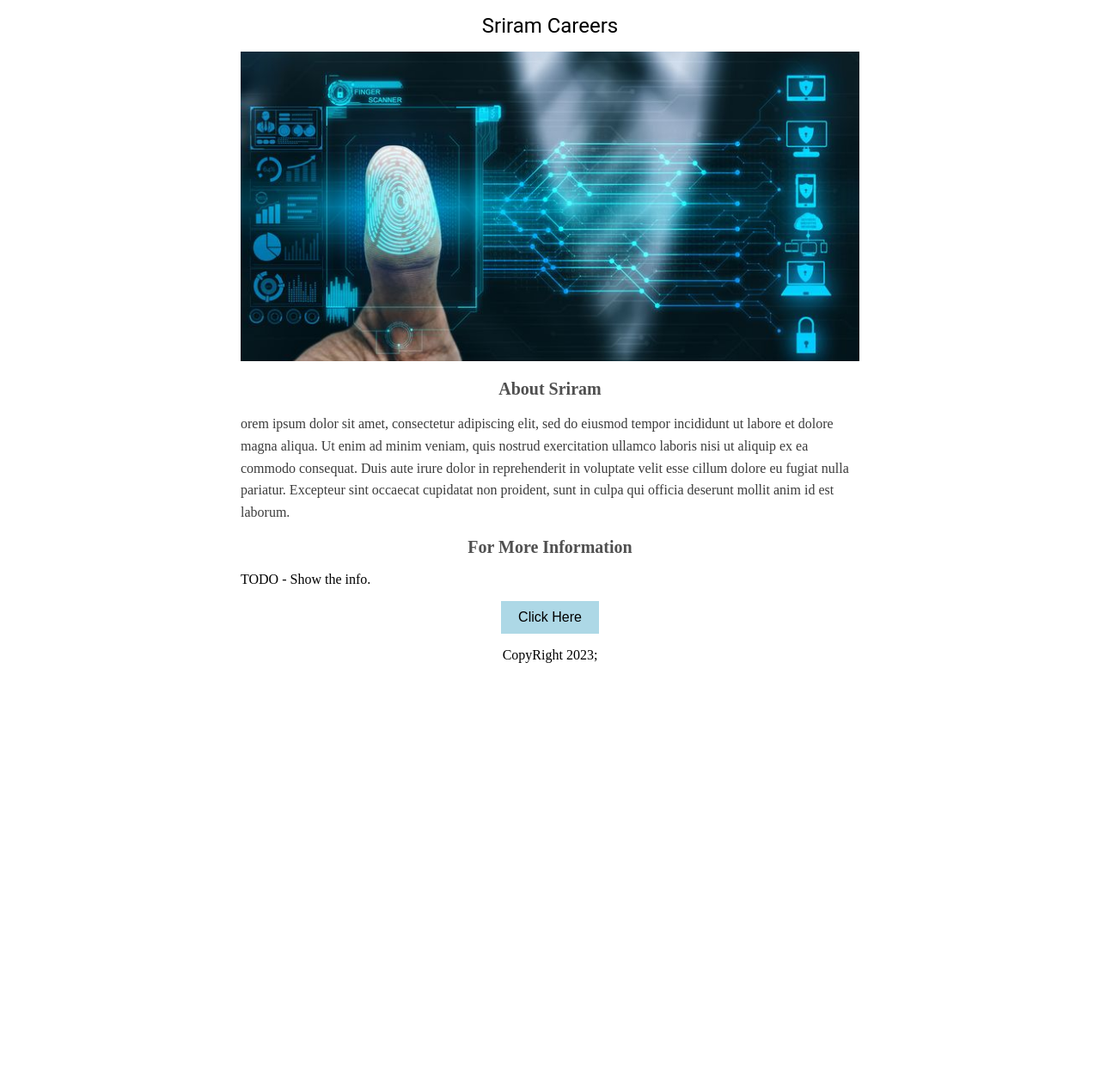
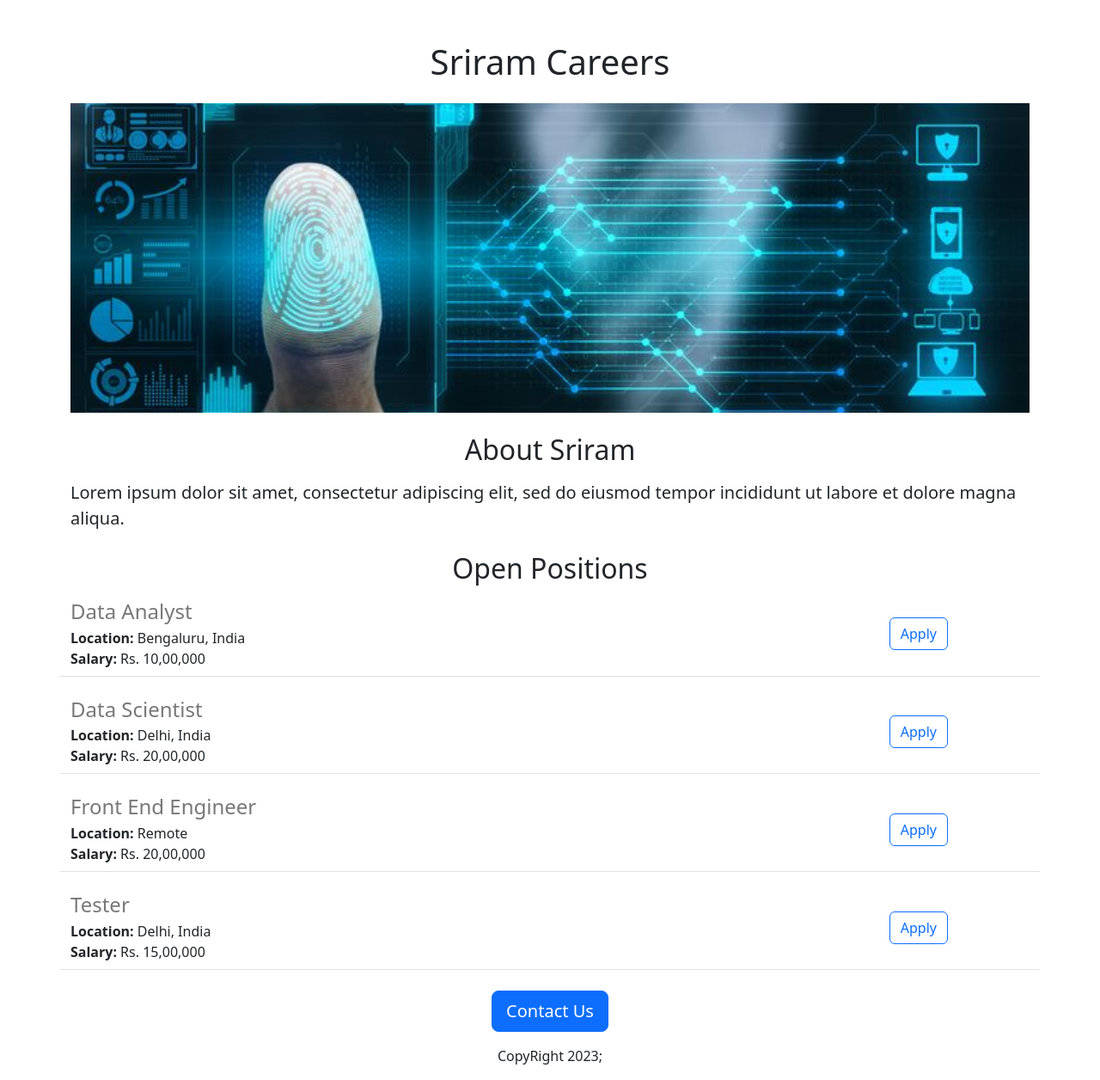
Before and after one commit to Sriram1918/Sriram-careers-website, a Flask app: page / in a window 1280 px wide. Shown: the whole page at 86% size. Before the commit the page ends 771 px from the top, so only its background shows below. Run offline with Flask 3, Linux system fonts and the light colour scheme.

Commit message:
Added dynamic data and api route

```diff
--- a/app.py
+++ b/app.py
@@ -1,10 +1,38 @@
-from flask import Flask, render_template
+from flask import Flask, render_template, jsonify
+
 app = Flask(__name__)
+
+JOBS = [{
+    'id': 1,
+    'title': 'Data Analyst',
+    'location': 'Bengaluru, India',
+    'salary': 'Rs. 10,00,000'
+}, {
+    'id': 2,
+    'title': 'Data Scientist',
+    'location': 'Delhi, India',
+    'salary': 'Rs. 20,00,000'
+}, {
+    'id': 3,
+    'title': 'Front End Engineer',
+    'location': 'Remote',
+    'salary': 'Rs. 20,00,000'
+}, {
+    'id': 4,
+    'title': 'Tester',
+    'location': 'Delhi, India',
+    'salary': 'Rs. 15,00,000'
+}]
+
 
 @app.route('/')
 def hello_world():
-    # return render_template('home.html') to render HTML
-    return render_template('home.html')  # Fixed: proper return with quotes
+    return render_template('home.html', jobs=JOBS, company_name='Sriram')
+
+
+@app.route("/api/job")
+def list_jobs():
+    return jsonify(JOBS)
 
 if __name__ == "__main__":
     app.run(host='0.0.0.0', debug=True)
--- a/templates/home.html
+++ b/templates/home.html
@@ -1,60 +1,42 @@
 <!DOCTYPE html>
 <html>
   <head>
-    <title>Sriram Career Website</title>
+    <title>{{ company_name }} Career Website</title>
+    <meta charset="utf-8">
+    <meta name="viewport" content="width=device-width, initial-scale=1">
+    <link href="https://cdn.jsdelivr.net/npm/bootstrap@5.3.3/dist/css/bootstrap.min.css" rel="stylesheet">
     <style>
-      h1 {
-        font-size: 24px;
-        font-family: Roboto, sans-serif;
-        font-weight: normal;
-        color: rgb(0, 0, 0);
-        text-align: center;
-      }
-      h2 {
-        font-size: 20px;
-        color: rgb(80, 80, 80);
-         text-align: center;
-      }
-      .bodytext {
-        font-size: 16px;
-        color: rgb(60, 60, 60);
-        line-height: 1.6;
-      }
-      button {
-        background-color: lightblue;
-        border: none;
-        padding: 10px 20px;
-        font-size: 16px;
-        cursor: pointer;
-         text-align: center;
-      }
-      #banner{
+      #banner {
+        height: 360px;
         width: 100%;
-        height: 360px;
         object-fit: cover;
-      }
-      #container{
-        max-width: 720px;
-        margin: 0 auto;
       }
     </style>
   </head>
   <body>
-    <div id ="container">
-    <h1>Sriram Careers</h1>
-    <img id = "banner"src="https://dee6d72b-b4ca-4d1b-a0ad-eedc782cd9a2-00-2r3yltg7b3kxt.pike.replit.dev/static/Banner1.jpeg" height="700" width="1500">
+    <div class="container">
+      <h1 class="text-center mt-5 mb-4">{{ company_name }} Careers</h1>
+      <img class="img-fluid" id="banner" src="https://dee6d72b-b4ca-4d1b-a0ad-eedc782cd9a2-00-2r3yltg7b3kxt.pike.replit.dev/static/Banner1.jpeg" alt="Company Banner">
 
-    <h2>About Sriram</h2>
-    <p class = "bodytext ">
-      orem ipsum dolor sit amet, consectetur adipiscing elit, sed do eiusmod tempor incididunt ut labore et dolore magna aliqua. Ut enim ad minim veniam, quis nostrud exercitation ullamco laboris nisi ut aliquip ex ea commodo consequat. Duis aute irure dolor in reprehenderit in voluptate velit esse cillum dolore eu fugiat nulla pariatur. Excepteur sint occaecat cupidatat non proident, sunt in culpa qui officia deserunt mollit anim id est laborum.
-    </p>
+      <h2 class="text-center mt-4 mb-3">About {{ company_name }}</h2>
+      <p class="lead">
+        Lorem ipsum dolor sit amet, consectetur adipiscing elit, sed do eiusmod tempor incididunt ut labore et dolore magna aliqua.
+      </p>
 
-    <h2>For More Information</h2>
-    <p>TODO - Show the info.</p>
-      <div style ="text-align:center">
-    <button>Click Here</button>
+      <h2 class="text-center mt-4 mb-3">Open Positions</h2>
+
+
+      {% for job in jobs %}
+        {% include 'jobitem.html' %}
+      {% endfor %}
+
+      <div class="d-flex justify-content-center">
+        <button class="btn btn-primary btn-lg">Contact Us</button>
+      </div>
+
+      <div class="text-center mt-3">
         <p>CopyRight 2023;</p>
-        </div>
+      </div>
     </div>
   </body>
 </html>
--- /dev/null
+++ b/templates/jobitem.html
@@ -0,0 +1,12 @@
+<div class="mb-4 pb-2 border-bottom row">
+  <div class="col-8">
+    <h4 style="color:rgb(120,120,120); margin-bottom:4px;">{{ job['title'] }}</h4>
+    <div>
+      <div><b>Location:</b> {{ job['location'] }}</div>
+      <div><b>Salary:</b> {{ job['salary'] }}</div>
+    </div>
+  </div>
+  <div class="col-3 d-flex align-items-center justify-content-end">
+    <button type="button" class="btn btn-outline-primary">Apply</button>
+  </div>
+</div>
```
